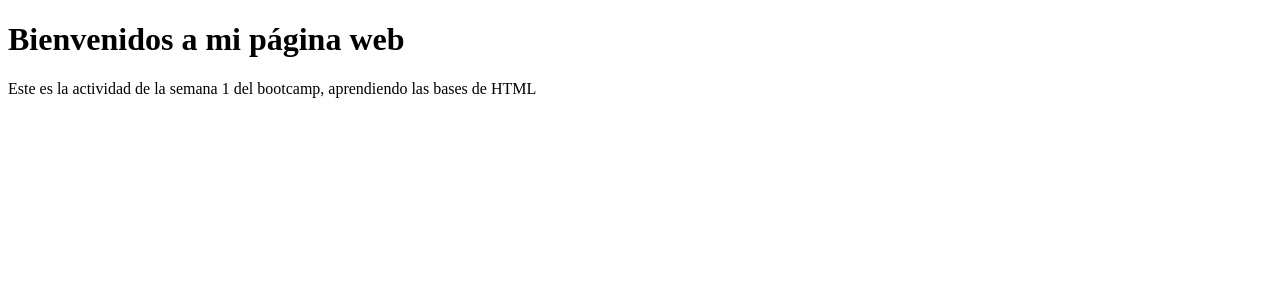
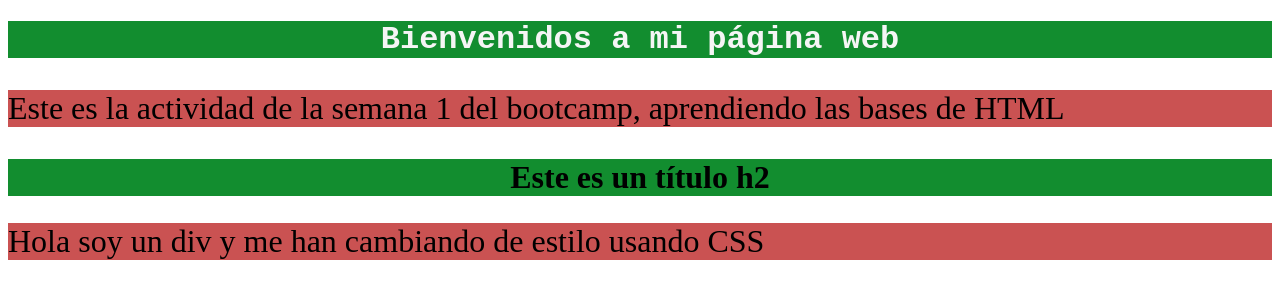
Before and after one commit to Natsumychan/react-learning-camp, a plain HTML site: page index.html in a window 1280 px wide. Drawn offline with Linux system fonts and the light colour scheme.

Commit message:
add CSS file and styles

```diff
--- a/index.html
+++ b/index.html
@@ -6,9 +6,12 @@
 			name="viewport"
 			content="width=device-width, initial-scale=1.0" />
 		<title>Mi página web</title>
+  <link rel="stylesheet" href="style.css">
 	</head>
 	<body>
-		<h1>Bienvenidos a mi página web</h1>
+		<h1 id="mainTitle" class="title">Bienvenidos a mi página web</h1>
   <p>Este es la actividad de la semana 1 del bootcamp, aprendiendo las bases de HTML</p>
+  <h2 class="title">Este es un título h2</h2>
+  <div>Hola soy un div y me han cambiando de estilo usando CSS</div>
 	</body>
 </html>
--- /dev/null
+++ b/style.css
@@ -0,0 +1,14 @@
+h1, h2, p, div{
+ background-color: rgb(202, 82, 82);
+ font-size: 2rem;
+}
+
+.title{
+ text-align: center;
+ background-color: #128d2f;
+}
+
+#mainTitle{
+ font-family: 'Courier New', Courier, monospace;
+ color: whitesmoke;
+}
```
